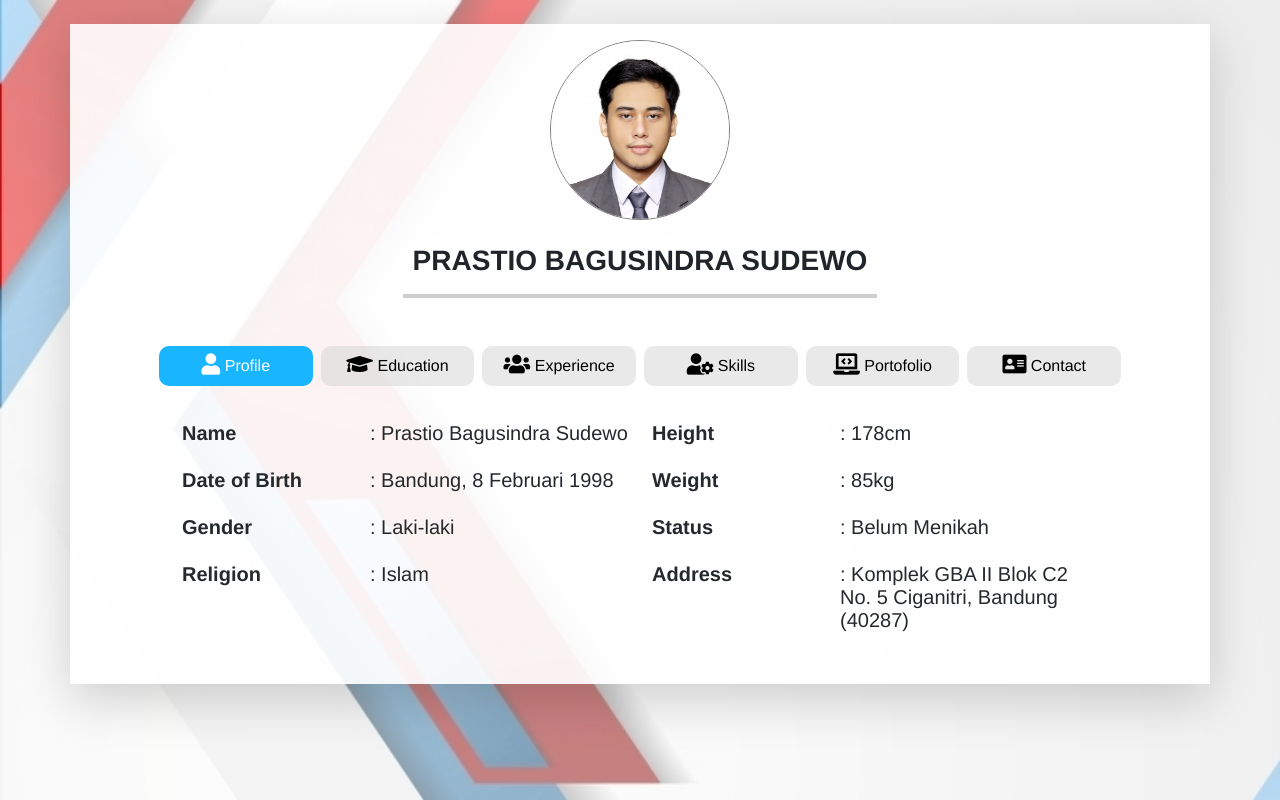
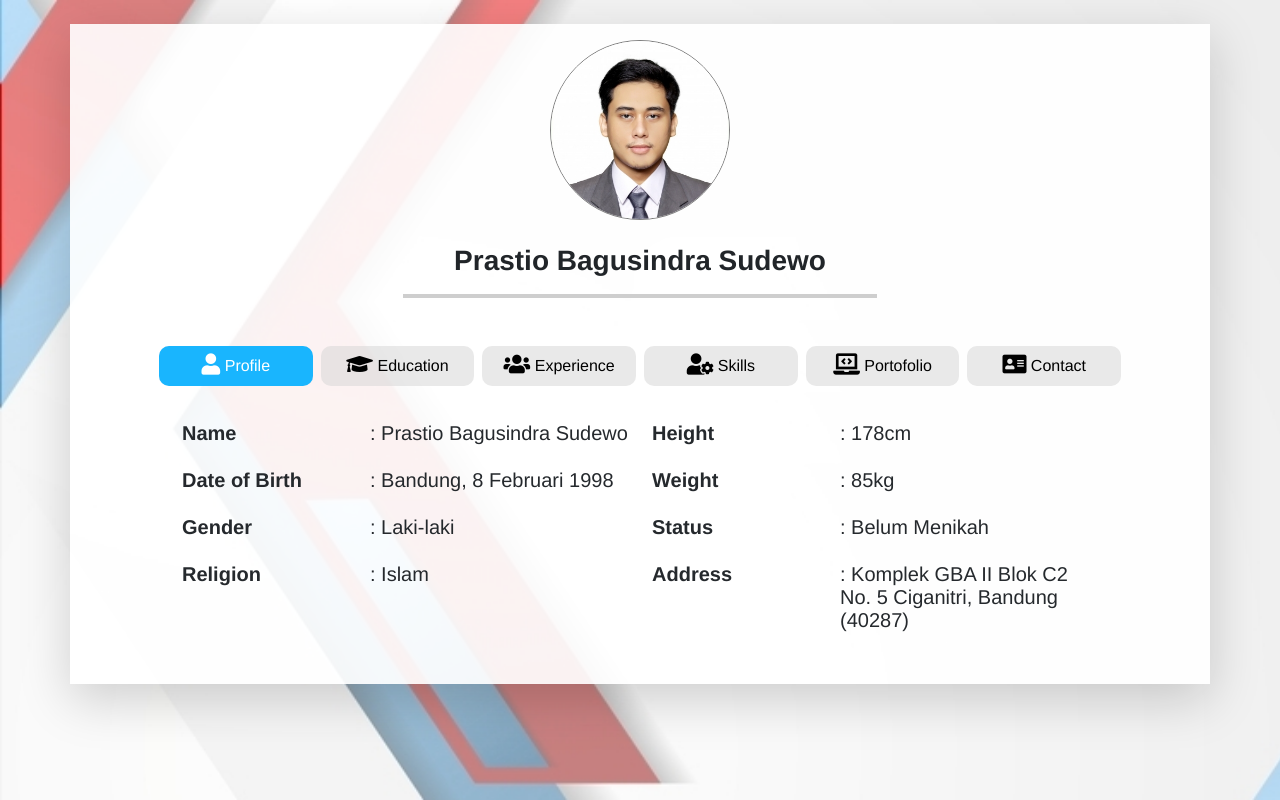
Before and after one commit to prastiobs/prastiobs.github.io, a plain HTML site: page index.html in a window 1280 px wide. Drawn offline with Linux system fonts and the light colour scheme; a script that the page names is missing.

Commit message:
update name

```diff
--- a/index.html
+++ b/index.html
@@ -27,7 +27,7 @@
 
 
     <div class="text-center responsive1">
-      <h3 class="font-weight-bold">PRASTIO BAGUSINDRA SUDEWO</h3>
+      <h3 class="font-weight-bold">Prastio Bagusindra Sudewo</h3>
       <hr class="new">
     </div>
 
```
